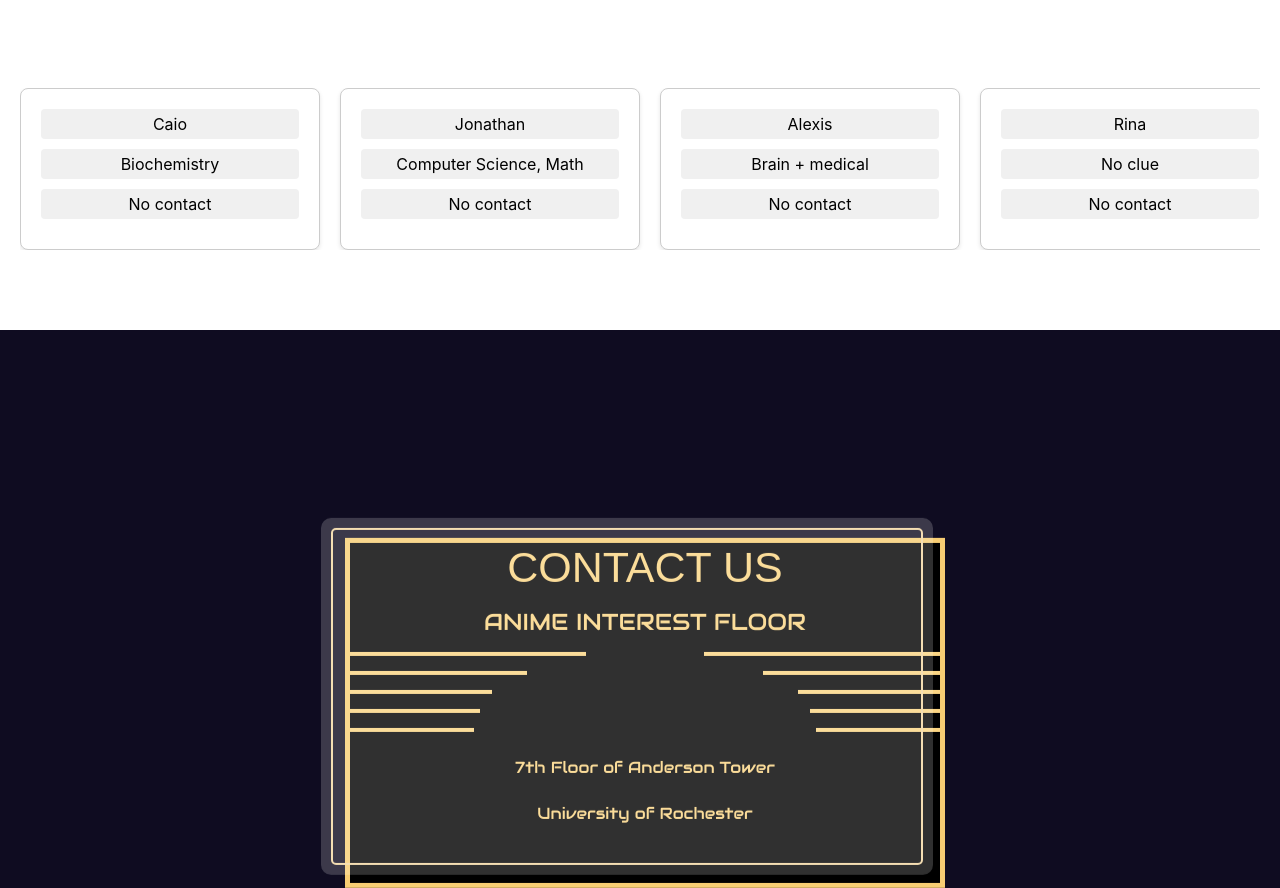
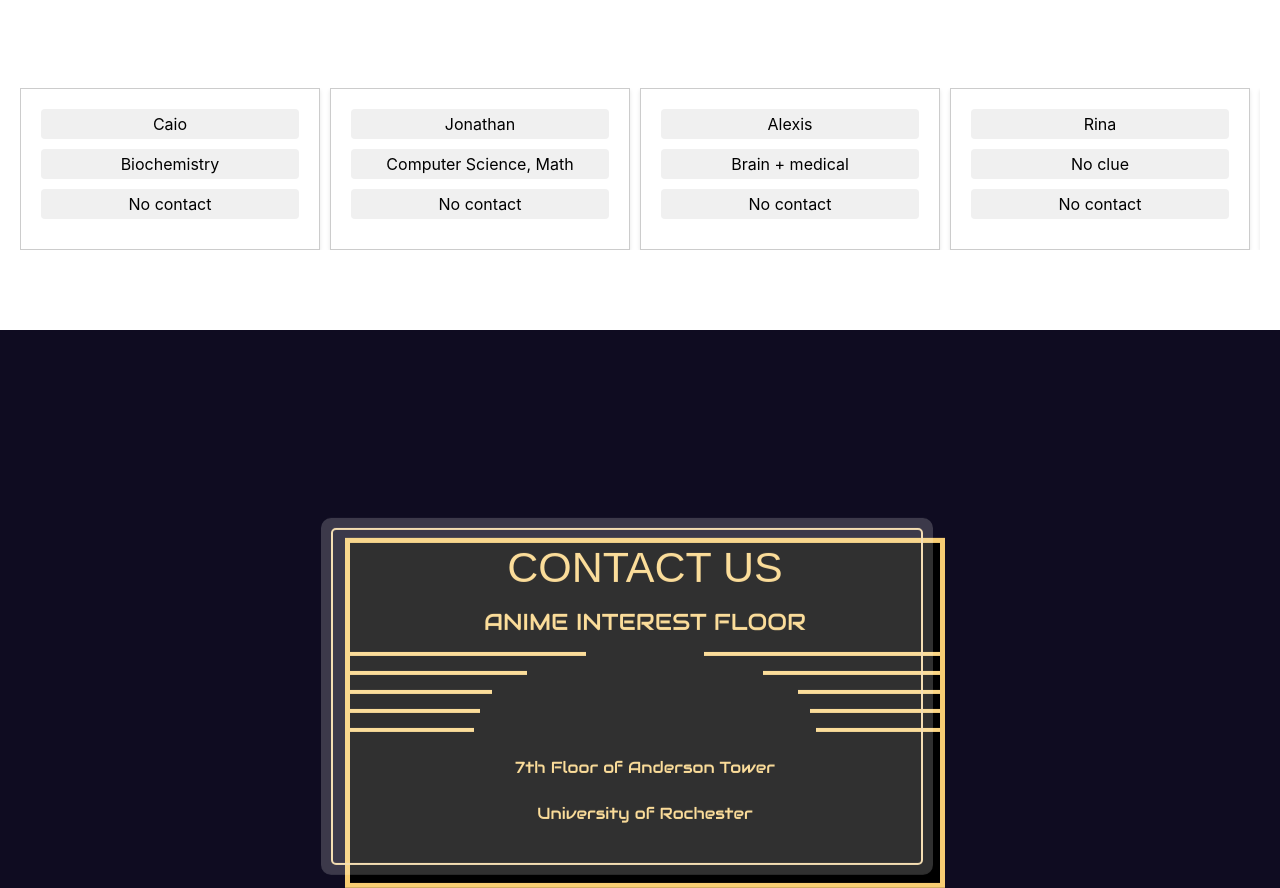
Before and after one commit to Sonicfires2/landing-page-aif, a React (Create React App) app: page / in a window 1280 px wide. Shown: the part 5896-6784 px from the top of the page. Built offline with nearby package versions, Linux system fonts and the light colour scheme; a web font is replaced by a local one.

Commit message:
your message here

```diff
--- a/src/components/Alum/Profile/ProfileCard.module.css
+++ b/src/components/Alum/Profile/ProfileCard.module.css
@@ -1,6 +1,6 @@
 .profileCard {
     border: 1px solid #ccc;
-    border-radius: 8px;
+    /* border-radius: 8px; */
     padding: 20px;
     min-width: 300px;
     box-shadow: 0 2px 4px rgba(0, 0, 0, 0.1);
--- a/src/components/Alum/alum.jsx
+++ b/src/components/Alum/alum.jsx
@@ -20,7 +20,7 @@ const Alum = () => {
         <ProfileCard name={"Jonathan"} major={"Computer Science, Math"} email={"No contact"}></ProfileCard>
         <ProfileCard name={"Alexis"} major={"Brain + medical"} email={"No contact"}></ProfileCard>
         <ProfileCard name={"Rina"} major={"No clue"} email={"No contact"}></ProfileCard>
-        <ProfileCard name={"Minh"} major={"Computer Science"} email={"No contact"}></ProfileCard>
+        <ProfileCard name={"Minh"} major={"Computer Science"} email={"mnguy31@u.rochester.edu"}></ProfileCard>
       </div>
     </motion.div>
   )
--- a/src/components/Alum/alum.module.css
+++ b/src/components/Alum/alum.module.css
@@ -19,20 +19,25 @@
     margin-right: 20px;
     display: flex; /* Aligns children (ProfileCard components) in a row */
 
-    gap: 20px;
+    gap: 10px;
 
     overflow-x: scroll; /* Enables horizontal scrolling */
-    scrollbar-width: thin; /* For modern browsers */
-    scrollbar-color: #888 #f0f0f0; /* Scrollbar styling for modern browsers */
-
     touch-action: pan-x;
 }
+.containerAlum::-webkit-scrollbar {
+    height: 8px; /* Height of the horizontal scrollbar */
+    background-color: transparent !important;
+}
 
-.containerAlum::-webkit-scrollbar {
-    height: 5px;
-    width: 5px;
-    background: #fff3;
-    -webkit-border-radius: 1ex;
+.containerAlum::-webkit-scrollbar-thumb {
+    background-color: black !important; /* Color of the scroll thumb */
+    border-radius: 4px; /* Rounded corners for the scroll thumb */
+    border: 2px solid #f0f0f0; /* Optional: Adds some space between the scroll thumb and the track */
+}
+
+.containerAlum::-webkit-scrollbar-track {
+    background-color: transparent; /* Color of the scroll track */
+    border-radius: 4px; /* Rounded corners for the scroll track */
 }
 
 .headings {
--- a/src/components/UIComponents/FlipCard/flipCard.module.css
+++ b/src/components/UIComponents/FlipCard/flipCard.module.css
@@ -222,7 +222,7 @@
       flex-direction: column;
       justify-content: flex-start;
       align-items: center;
-      gap: 10px;
+      gap: 24px;
   }
     .innerCardBack {
       width: calc(100% - 10px);
```
Also changed, not shown: public/SAITAMAGO3.png (deleted), src/components/Contact/contact.module.css (line endings or trailing spaces), 1 other file (tests, documents, lock files or other folders).
